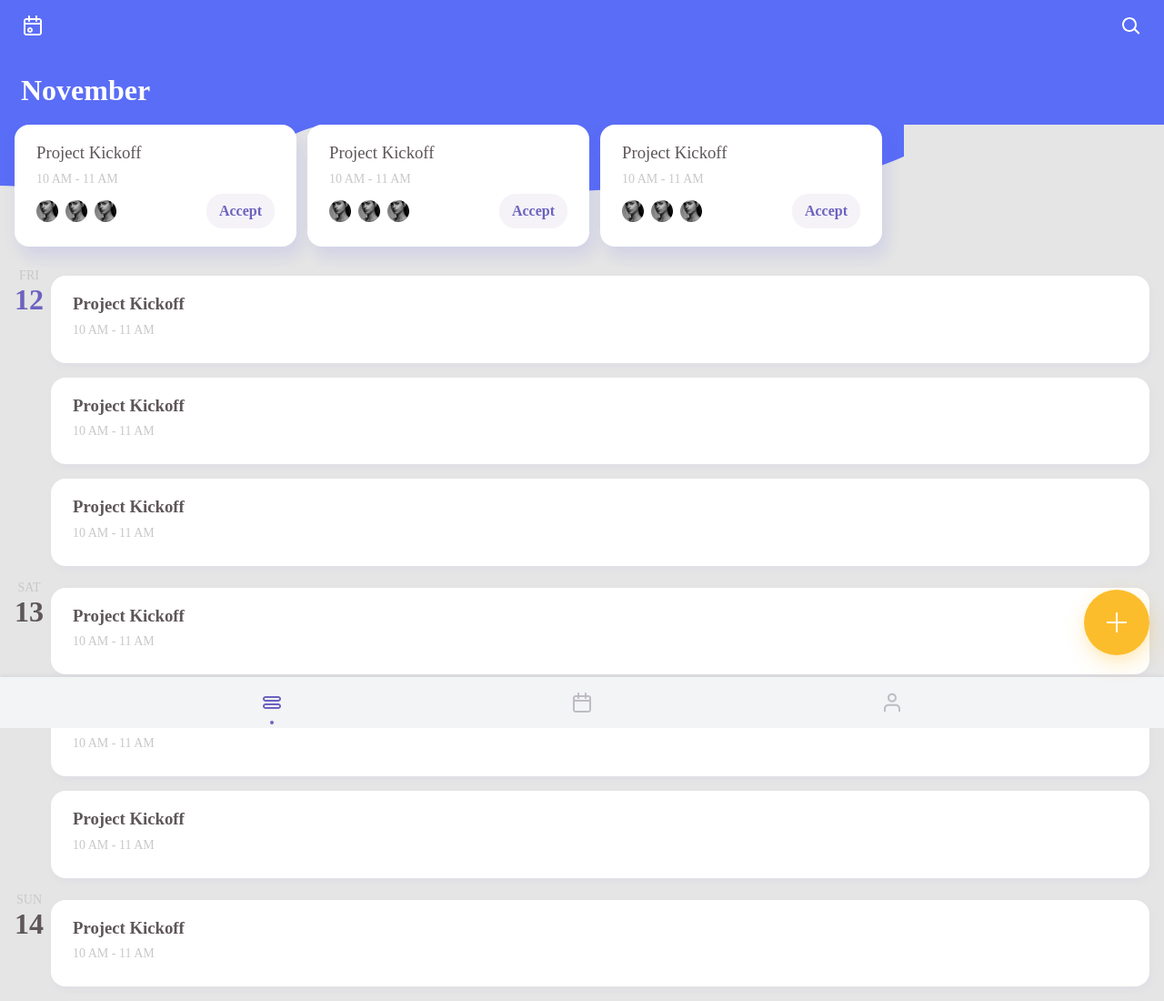
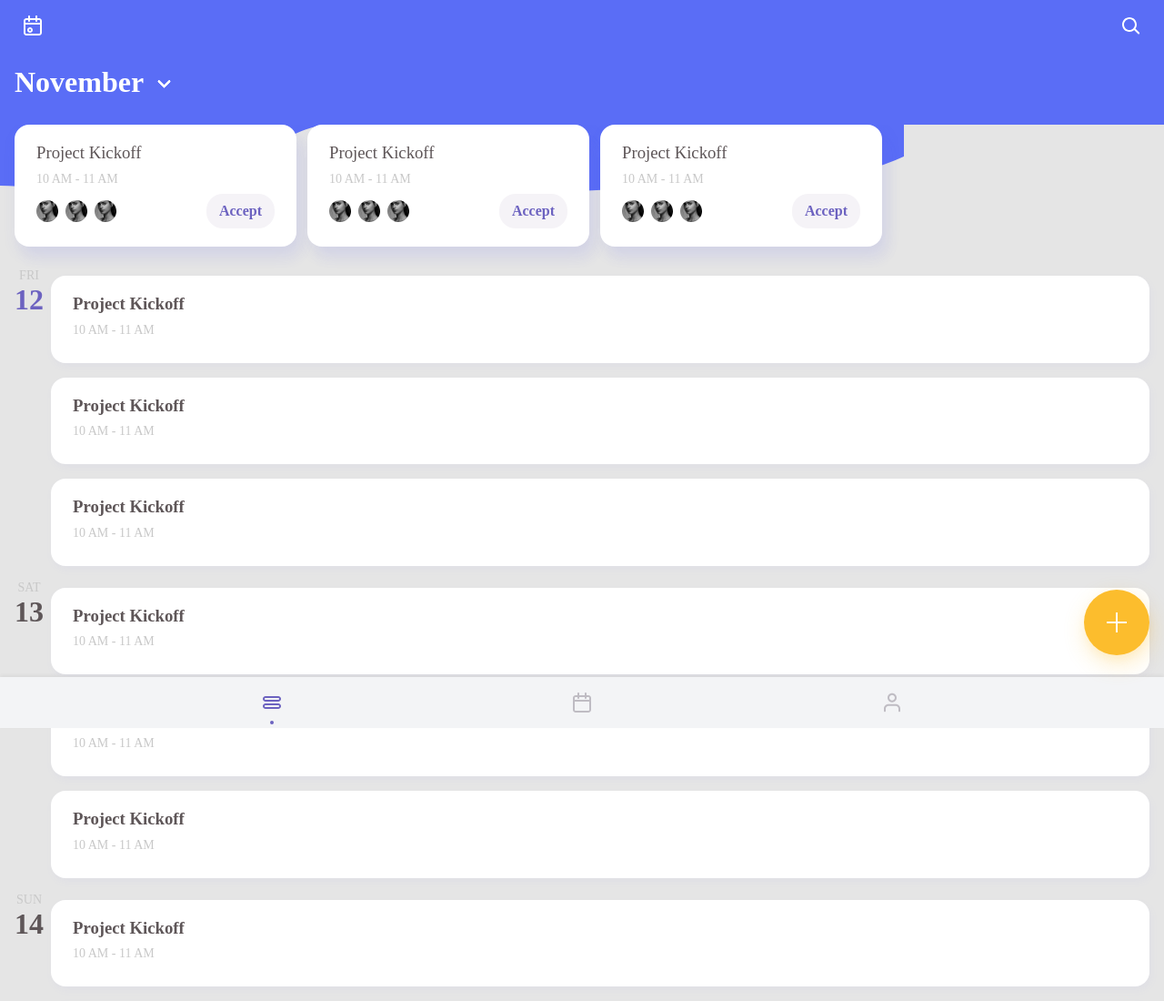
Before and after one commit to snowstop0327/UIwork-slicing, a plain HTML site: page lv2/index.html in a window 1280 px wide. Shown: the top 1100 px of the page at 91% size. Drawn offline with Linux system fonts and the light colour scheme.

Commit message:
寫好選單樣式

```diff
--- a/lv2/css/style.css
+++ b/lv2/css/style.css
@@ -165,54 +165,56 @@ footer img {
 
 /* 月選擇器內容 START */
 .month-select {
-    display: inline-block;
+    display: flex;
+    align-items: center;
     max-width: 100%;
     position: relative;
-    vertical-align: top;
+    padding: 12px 0;
+    /* vertical-align: top; */
     /* height: 2.5rem; */
-    box-sizing: border-box;
-    clear: both;
-    text-align: inherit;
 }
 
-.month-select select {
-    background-color: transparent;
-    border: 0;
-    outline: 0;
+.month-select #select-text {
     color: white;
     font-size: 2rem;
     font-weight: bold;
-    line-height: 1.5;
-    vertical-align: top;
-    cursor: pointer;
-    display: block;
+    margin: 0;
+    margin-left: 16px;
+    display: inline-block;
     position: relative;
-    max-width: 100%;
-    padding-right: 2.5rem;
-    padding-bottom: calc(.5em - 1px);
-    padding-left: calc(.75em - 1px);
-    padding-top: calc(.5em - 1px);
-    box-shadow: none;
-    -webkit-appearance: none;
 }
 
-.month-select select:after {
+.month-select #select-text:after {
     content: " ";
-    display: block;
+    position: absolute;
+    right: -28px;
+    top: 12px;
+    display: inline-block;
     border: 3px solid white;
     border-radius: 2px;
     border-right: 0;
     border-top: 0;
-    height: .625em;
-    margin-top: -.4375em;
-    pointer-events: none;
-    position: absolute;
-    top: 50%;
     transform: rotate(-45deg);
     transform-origin: center;
-    width: .625em;
-    right: 1.125em;
-    z-index: 4;
+    width: 8px;
+    height: 8px;
+}
+.month-select select {
+    opacity: 0;
+    background-color: transparent;
+    border: 0;
+    outline: 0;
+    cursor: pointer;
+    display: block;
+    position: absolute;
+    max-width: 100%;
+    width: 100vw;
+    box-shadow: none;
+    -webkit-appearance: none;
+    top:0;
+    left: 0;
+    right: 0;
+    bottom: 0;
 }
 
 /* 月選擇器內容 END */
--- a/lv2/index.html
+++ b/lv2/index.html
@@ -17,6 +17,7 @@
 			<li><img src="img/icon-search-24.svg" alt="搜尋" class="icon"></li>
 		</ul>
 		<div class="month-select">
+			<h2 id="select-text">November</h2>
 			<select>
 				<option>January</option>
 				<option>February</option>
@@ -174,4 +175,8 @@
 	</div>
 </body>
 
+<script type="text">
+
+</script>
+
 </html>
```
